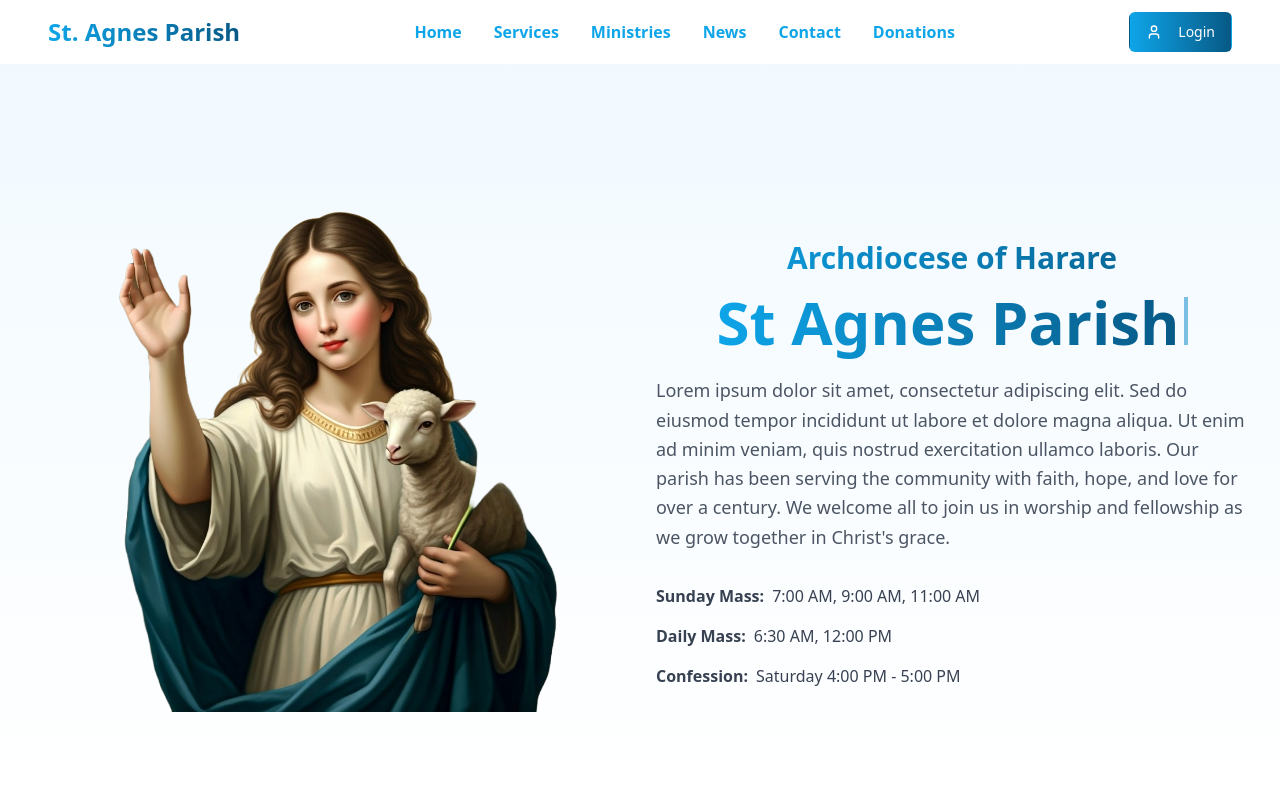
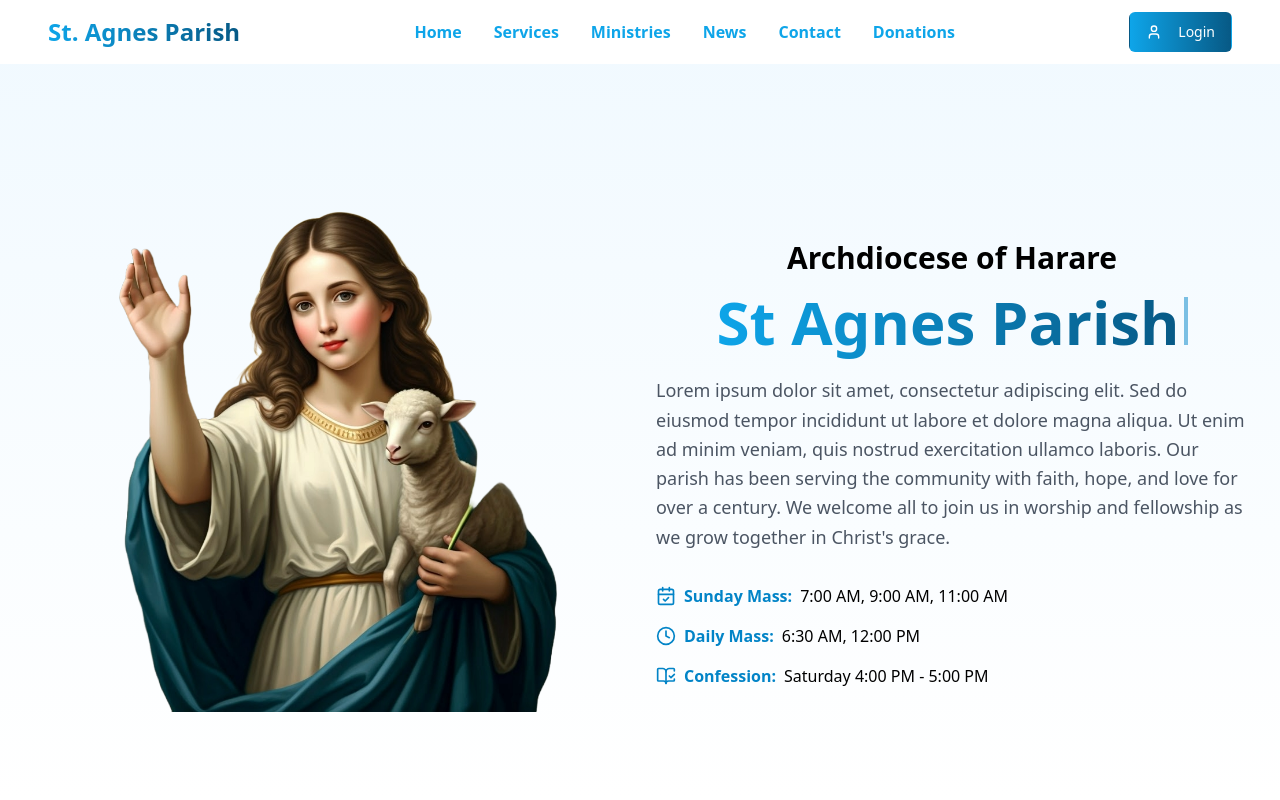
Before and after one commit to nashe01/agnes-parish-website, a React (Vite) app: page / in a window 1280 px wide. Shown: the top 800 px of the page. Built offline with nearby package versions, Linux system fonts and the light colour scheme.

Commit message:
final hero design

```diff
--- a/package.json
+++ b/package.json
@@ -45,6 +45,7 @@
     "cmdk": "^1.0.0",
     "date-fns": "^3.6.0",
     "embla-carousel-react": "^8.3.0",
+    "framer-motion": "^12.16.0",
     "input-otp": "^1.2.4",
     "lucide-react": "^0.462.0",
     "next-themes": "^0.3.0",
--- a/src/components/HeroSection.tsx
+++ b/src/components/HeroSection.tsx
@@ -1,4 +1,6 @@
 import { useEffect, useState } from 'react';
+import { motion } from 'framer-motion';
+import { CalendarCheck, Clock, BookOpenCheck } from 'lucide-react';
 
 const HeroSection = () => {
   const [displayText, setDisplayText] = useState('');
@@ -21,6 +23,15 @@ const HeroSection = () => {
     </span>
   );
 
+  const fadeInUp = {
+    hidden: { opacity: 0, y: 20 },
+    visible: (i = 0) => ({
+      opacity: 1,
+      y: 0,
+      transition: { delay: i * 0.2, duration: 0.6, ease: 'easeOut' },
+    }),
+  };
+
   return (
     <section
       id="home"
@@ -29,26 +40,41 @@ const HeroSection = () => {
       <div className="max-w-7xl mx-auto px-4 sm:px-6 lg:px-8 py-16">
         <div className="grid lg:grid-cols-2 gap-8 items-center">
           {/* Image */}
-          <div className="relative h-[28rem] lg:h-[38rem] -mt-24 overflow-hidden flex items-center justify-center">
+          <motion.div
+            className="relative h-[28rem] lg:h-[38rem] -mt-24 overflow-hidden flex items-center justify-center"
+            variants={fadeInUp}
+            initial="hidden"
+            animate="visible"
+            custom={0}
+          >
             <img
               src="/lovable-uploads/e63e83b4-2497-47f5-8891-0a8482f5ef91.png"
               alt="St. Agnes with Lamb"
               className="w-full h-full object-contain object-center"
             />
-          </div>
+          </motion.div>
 
           {/* Content */}
-          <div className="flex flex-col justify-center">
-            <h2 className="text-2xl lg:text-3xl font-bold bg-gradient-to-r from-sky-500 to-sky-800 bg-clip-text text-transparent mb-4 text-center">
+          <motion.div
+            className="flex flex-col justify-center"
+            variants={fadeInUp}
+            initial="hidden"
+            animate="visible"
+            custom={0.2}
+          >
+            <h2 className="text-2xl lg:text-3xl font-bold text-black mb-4 text-center">
               Archdiocese of Harare
             </h2>
             <h1 className="text-5xl lg:text-6xl font-bold mb-6 text-center">
               {renderStyledText()}
               <span className="inline-block w-1 h-12 bg-sky-600 ml-1 animate-pulse"></span>
             </h1>
-            <p
-              className="text-lg text-gray-600 mb-8 leading-relaxed animate-fade-in"
-              style={{ animationDelay: '0.2s' }}
+            <motion.p
+              className="text-lg text-gray-600 mb-8 leading-relaxed"
+              variants={fadeInUp}
+              initial="hidden"
+              animate="visible"
+              custom={0.4}
             >
               Lorem ipsum dolor sit amet, consectetur adipiscing elit. Sed do
               eiusmod tempor incididunt ut labore et dolore magna aliqua. Ut
@@ -56,22 +82,42 @@ const HeroSection = () => {
               Our parish has been serving the community with faith, hope, and
               love for over a century. We welcome all to join us in worship and
               fellowship as we grow together in Christ's grace.
-            </p>
-            <div className="space-y-4 animate-fade-in" style={{ animationDelay: '0.4s' }}>
-              <div className="flex items-center text-gray-700">
-                <span className="font-semibold mr-2">Sunday Mass:</span>
-                <span>7:00 AM, 9:00 AM, 11:00 AM</span>
-              </div>
-              <div className="flex items-center text-gray-700">
-                <span className="font-semibold mr-2">Daily Mass:</span>
-                <span>6:30 AM, 12:00 PM</span>
-              </div>
-              <div className="flex items-center text-gray-700">
-                <span className="font-semibold mr-2">Confession:</span>
-                <span>Saturday 4:00 PM - 5:00 PM</span>
-              </div>
+            </motion.p>
+
+            {/* Schedule */}
+            <div className="space-y-4">
+              {[
+                {
+                  label: 'Sunday Mass:',
+                  icon: <CalendarCheck className="text-sky-600 w-5 h-5" />,
+                  time: '7:00 AM, 9:00 AM, 11:00 AM',
+                },
+                {
+                  label: 'Daily Mass:',
+                  icon: <Clock className="text-sky-600 w-5 h-5" />,
+                  time: '6:30 AM, 12:00 PM',
+                },
+                {
+                  label: 'Confession:',
+                  icon: <BookOpenCheck className="text-sky-600 w-5 h-5" />,
+                  time: 'Saturday 4:00 PM - 5:00 PM',
+                },
+              ].map((item, index) => (
+                <motion.div
+                  key={item.label}
+                  className="flex items-center gap-2"
+                  variants={fadeInUp}
+                  initial="hidden"
+                  animate="visible"
+                  custom={0.6 + index * 0.2}
+                >
+                  {item.icon}
+                  <span className="font-bold text-sky-600">{item.label}</span>
+                  <span className="text-black">{item.time}</span>
+                </motion.div>
+              ))}
             </div>
-          </div>
+          </motion.div>
         </div>
       </div>
     </section>
```
Also changed, not shown: 1 other file (tests, documents, lock files or other folders).
